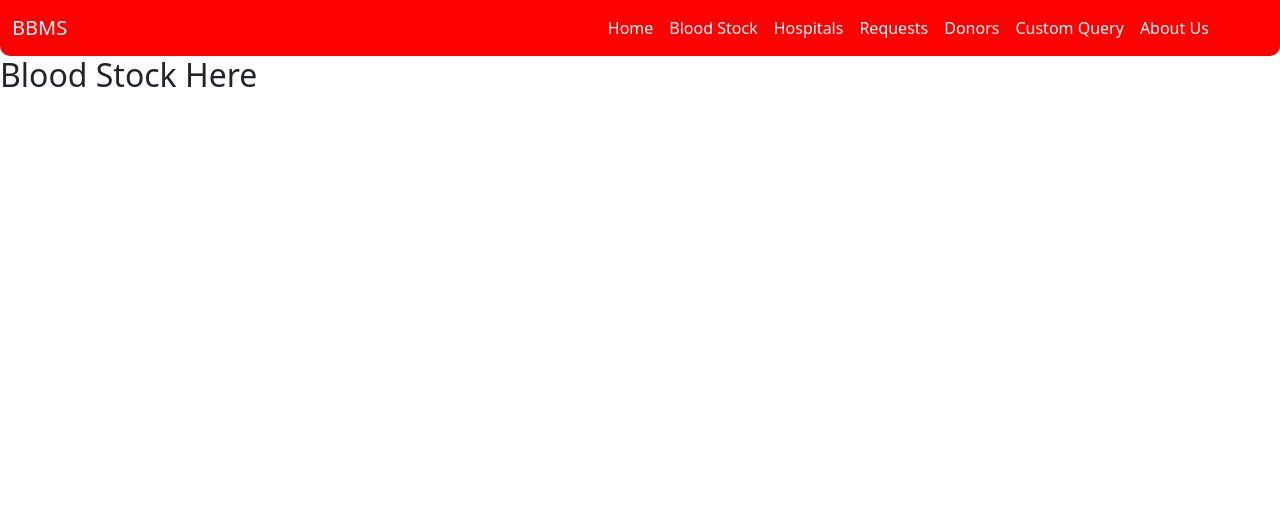
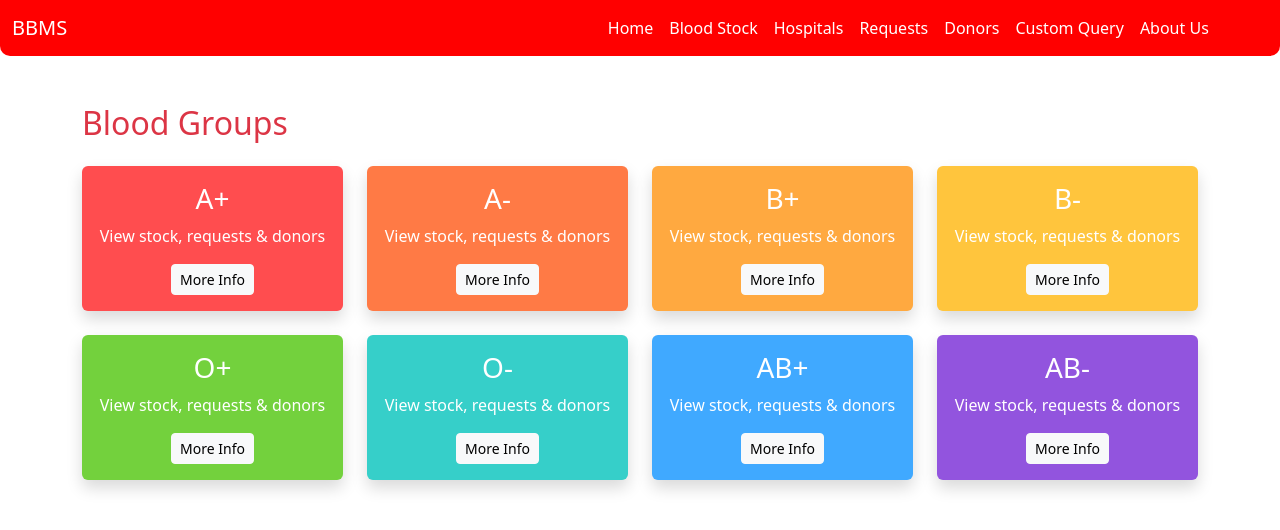
Before and after one commit to i-git-abhishek/BBMS, a React (Create React App) app in the folder frontend/: page /BloodStock in a window 1280 px wide. Shown: the top 530 px of the page. Built offline with nearby package versions, Linux system fonts and the light colour scheme.

Commit message:
change format

```diff
--- a/frontend/src/pages/BloodStock.js
+++ /dev/null
@@ -1,13 +0,0 @@
-import React from "react";
-import Navbar from "../components/Navbar";
-
-const BloodStock = () =>{
-    return(
-        <>
-        <Navbar />
-        <h2> Blood Stock Here</h2>
-        </>
-    );
-}
-
-export default BloodStock;
--- /dev/null
+++ b/frontend/src/pages/BloodStock.jsx
@@ -0,0 +1,40 @@
+import React from "react";
+import Navbar from "../components/Navbar";
+import "bootstrap/dist/css/bootstrap.min.css";
+
+const bloodGroups = [
+  { group: "A+", color: "#ff4d4f" },
+  { group: "A-", color: "#ff7a45" },
+  { group: "B+", color: "#ffa940" },
+  { group: "B-", color: "#ffc53d" },
+  { group: "O+", color: "#73d13d" },
+  { group: "O-", color: "#36cfc9" },
+  { group: "AB+", color: "#40a9ff" },
+  { group: "AB-", color: "#9254de" },
+];
+
+const BloodGroups = () => {
+  return (
+    <>
+      <Navbar />
+      <div className="container my-5">
+        <h2 className="text-danger mb-4">Blood Groups</h2>
+        <div className="row">
+          {bloodGroups.map((bg, idx) => (
+            <div className="col-md-3 mb-4" key={idx}>
+              <div className="card shadow border-0 text-center" style={{ backgroundColor: bg.color, color: "white" }}>
+                <div className="card-body">
+                  <h3 className="card-title">{bg.group}</h3>
+                  <p className="card-text">View stock, requests & donors</p>
+                  <button className="btn btn-light btn-sm">More Info</button>
+                </div>
+              </div>
+            </div>
+          ))}
+        </div>
+      </div>
+    </>
+  );
+};
+
+export default BloodGroups;
```
Also changed, not shown: frontend/src/components/Navbar.js (line endings or trailing spaces), frontend/src/pages/AboutUs.jsx (renamed from frontend/src/pages/AboutUs.js), frontend/src/pages/Home.jsx (renamed from frontend/src/pages/Home.js), frontend/src/pages/Hospitals.jsx (renamed from frontend/src/pages/Hospitals.js).
